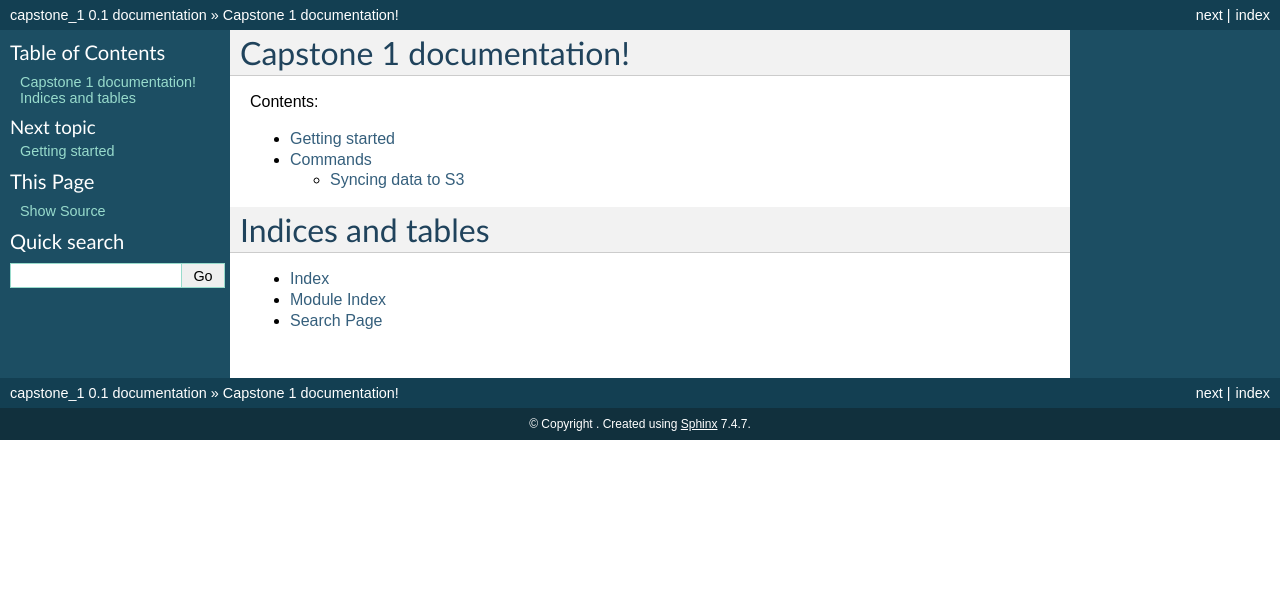
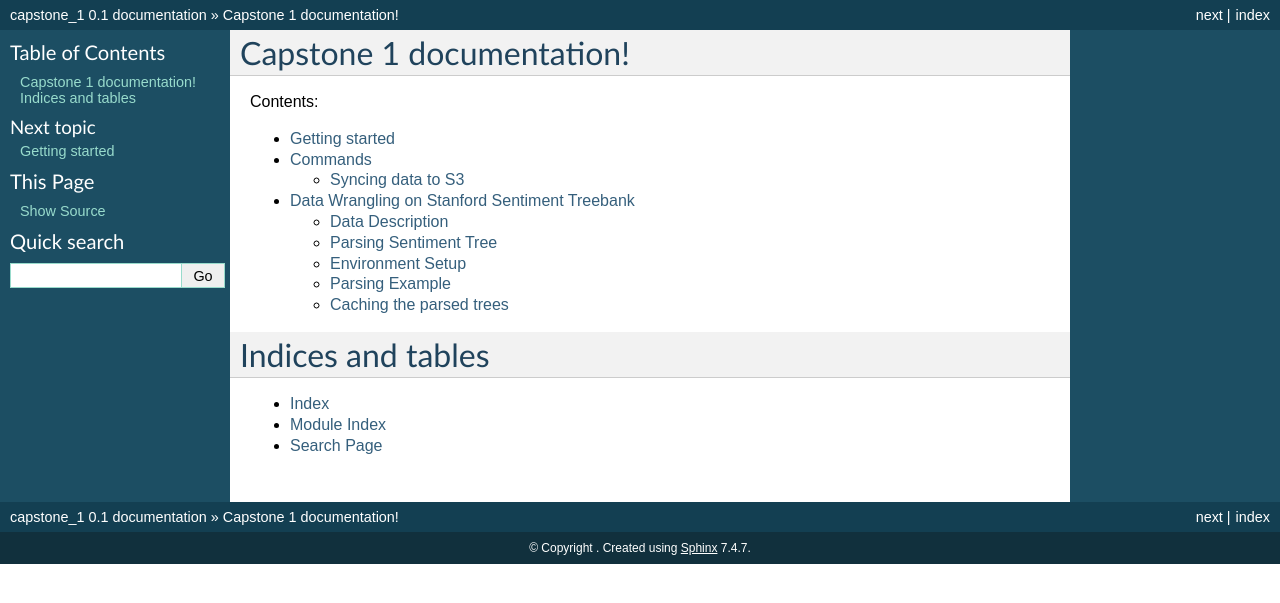
Before and after one commit to kc3/Springboard, a Sphinx documentation site: the page built from capstone_1/docs/index.rst, in a window 1280 px wide. Shown: the top 603 px of the page. Built offline with Sphinx 7.4.7, drawn with Linux system fonts in a browser that asks for light colours; some of the changed lines change nothing that is shown.

Commit message:
Added data wrangling to final report

```diff
--- /dev/null
+++ b/capstone_1/docs/DataWrangling.rst
@@ -0,0 +1,186 @@
+
+Data Wrangling on Stanford Sentiment Treebank
+---------------------------------------------
+
+Report on investigation of the Stanford Sentiment Treebank Dataset.
+
+Data Description
+~~~~~~~~~~~~~~~~
+
+The Stanford Sentiment Treebank Corpus (Socher, 2013) is a standardised
+dataset that is used in many benchmarks such as GLUE. As such we do not
+expect to find any data inconsistencies or incomplete or missing data in
+the datasets.
+
+The Treebank consists of fully labeled parse trees that allows for a
+complete analysis of the compositional effects of sentiment in language.
+The corpus is based on the dataset introduced by (Pang and Lee, 2005)
+and consists of 11,855 single sentences extracted from movie reviews.
+
+The sentences in the treebank were split into a train (8544), dev (1101)
+and test splits (2210) and these splits are made available with the data
+release `here <https://nlp.stanford.edu/sentiment>`__.
+
+Parsing Sentiment Tree
+~~~~~~~~~~~~~~~~~~~~~~
+
+A typical training sample looks like this: > (3 (2 But) (3 (2 he) (3 (2
+somehow) (3 (3 (2 (2 pulls) (2 it)) (1 off)) (2 .)))))
+
+One of the main checks on the first examination of data was to make sure
+that all trees could be parsed into properly formed trees. The tree
+nodes had to satisfy the following properties: \* Each node was either a
+leaf or an intermediate node with exactly two children. \* A Leaf Node
+must have a sentiment label and a word associated with it. \* Leaf Nodes
+have no children. \* An Intermediate Node must have exactly two children
+and a sentiment label associated with it. \* Intermediate Nodes do not
+have any word association.
+
+Tests were written to verify that the entire training dataset satisfied
+the above properties
+`test_tree.py <https://github.com/kc3/Springboard/blob/master/capstone_1/src/features/test_tree.py>`__
+
+Environment Setup
+~~~~~~~~~~~~~~~~~
+
+.. code:: ipython3
+
+    from __future__ import print_function
+
+    import os
+    import sys
+
+    import numpy as np
+    import pandas as pd
+
+.. code:: ipython3
+
+    PROJ_ROOT = os.pardir
+
+.. code:: ipython3
+
+    # Add local python functions
+    sys.path.append(os.path.join(PROJ_ROOT, "src"))
+
+Parsing Example
+~~~~~~~~~~~~~~~
+
+The following code parses the tree and rewrites it back as a text.
+
+.. code:: ipython3
+
+    from features.tree import Tree
+
+.. code:: ipython3
+
+    x = '(3 (2 But) (3 (2 he) (3 (2 somehow) (3 (3 (2 (2 pulls) (2 it)) (1 off)) (2 .)))))'
+    t = Tree(x)
+    print(t.text())
+
+
+.. parsed-literal::
+
+    But he somehow pulls it off .
+
+
+In addition for aiding visualization in flask, a JSON conversion had to
+be defined.
+
+.. code:: ipython3
+
+    print(json.dumps(t.to_json(), indent=4, sort_keys=True))
+
+
+.. parsed-literal::
+
+    {
+        "label": 3,
+        "left": {
+            "label": 2,
+            "left": {},
+            "probabilities": null,
+            "right": {},
+            "word": "But"
+        },
+        "probabilities": null,
+        "right": {
+            "label": 3,
+            "left": {
+                "label": 2,
+                "left": {},
+                "probabilities": null,
+                "right": {},
+                "word": "he"
+            },
+            "probabilities": null,
+            "right": {
+                "label": 3,
+                "left": {
+                    "label": 2,
+                    "left": {},
+                    "probabilities": null,
+                    "right": {},
+                    "word": "somehow"
+                },
+                "probabilities": null,
+                "right": {
+                    "label": 3,
+                    "left": {
+                        "label": 3,
+                        "left": {
+                            "label": 2,
+                            "left": {
+                                "label": 2,
+                                "left": {},
+                                "probabilities": null,
+                                "right": {},
+                                "word": "pulls"
+                            },
+                            "probabilities": null,
+                            "right": {
+                                "label": 2,
+                                "left": {},
+                                "probabilities": null,
+                                "right": {},
+                                "word": "it"
+                            },
+                            "word": null
+                        },
+                        "probabilities": null,
+                        "right": {
+                            "label": 1,
+                            "left": {},
+                            "probabilities": null,
+                            "right": {},
+                            "word": "off"
+                        },
+                        "word": null
+                    },
+                    "probabilities": null,
+                    "right": {
+                        "label": 2,
+                        "left": {},
+                        "probabilities": null,
+                        "right": {},
+                        "word": "."
+                    },
+                    "word": null
+                },
+                "word": null
+            },
+            "word": null
+        },
+        "word": null
+    }
+
+
+Caching the parsed trees
+~~~~~~~~~~~~~~~~~~~~~~~~
+
+To save memory and cpu time on parsing trees a singleton object was
+defined
+`DataManager <https://github.com/kc3/Springboard/blob/master/capstone_1/src/models/data_manager.py>`__
+
+The parsed trees for all the three datasets (train, dev, test) were
+generated and the above conditions were checked for using asserts in the
+code.
--- a/capstone_1/docs/index.rst
+++ b/capstone_1/docs/index.rst
@@ -13,6 +13,7 @@
 
    getting-started
    commands
+   DataWrangling
 
 
 
```
